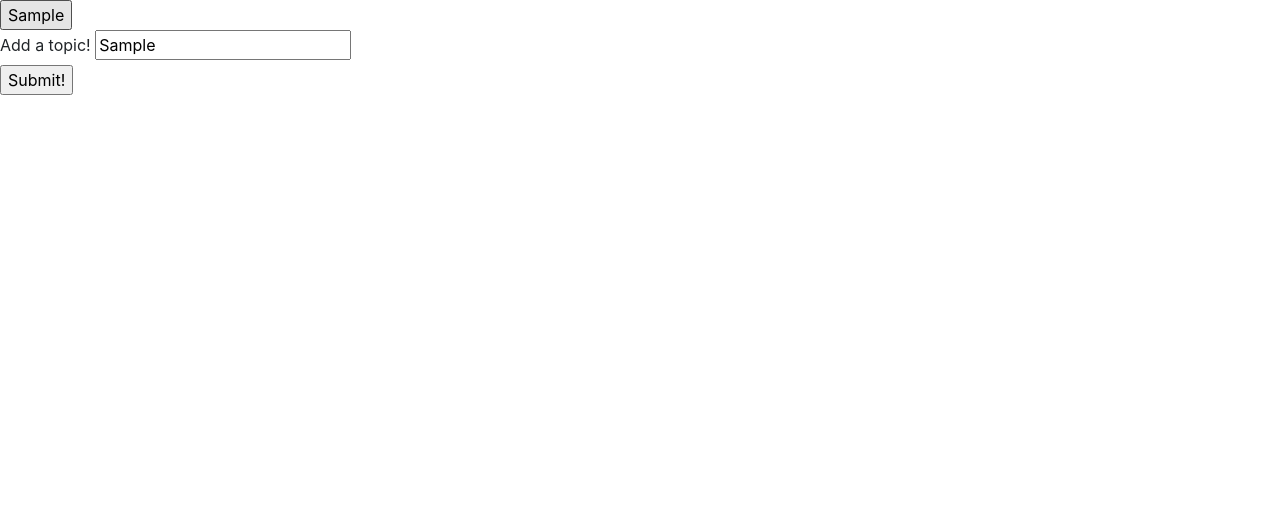
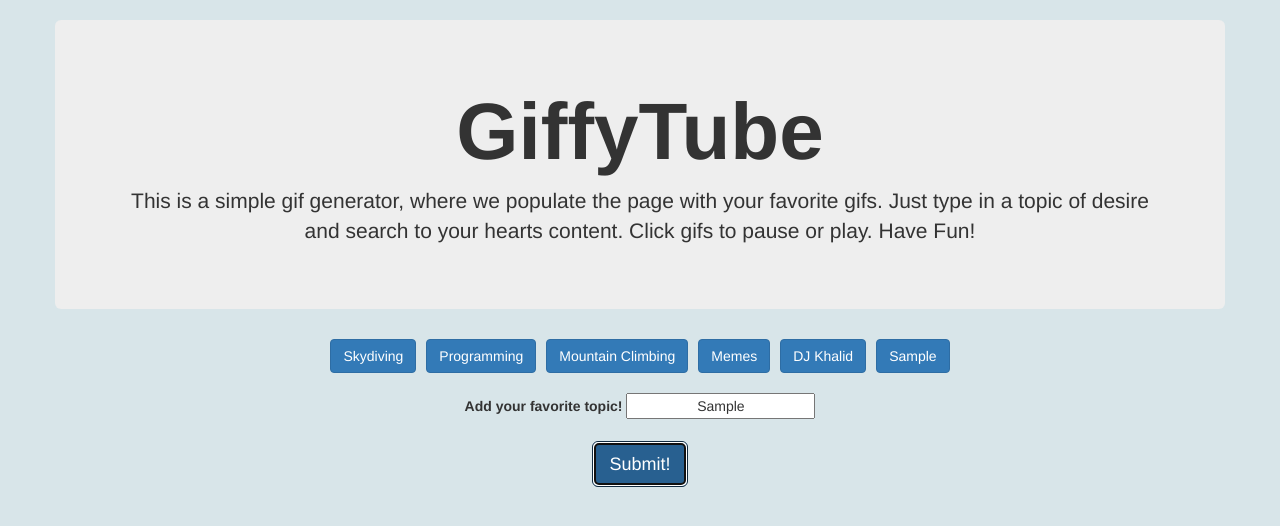
Before and after one commit to ykeanu/GiffyTube, a plain HTML site: page index.html in a window 1280 px wide. Both pictures are taken after typing "Sample" into the empty fields and a click on the button "Submit!". Drawn offline with nearby package versions, Linux system fonts and the light colour scheme.

Commit message:
Fixed default functionality + added basic styling

```diff
--- a/assets/css/style.css
+++ b/assets/css/style.css
@@ -0,0 +1,28 @@
+/*Basic styling*/
+
+* {
+	text-align: center;
+}
+
+body {
+	background-color: #d8e5e9;
+}
+
+.jumbotron h2 {
+	font-size: 80px;
+	font-weight: bold;
+}
+
+button {
+	margin-right: 5px;
+	margin-left: 5px;
+}
+
+.etc {
+	float: left;
+}
+
+.jumbotron h2 {
+	font-size: 80px;
+	font-weight: bold;
+}
--- a/assets/javascript/app.js
+++ b/assets/javascript/app.js
@@ -1,51 +1,45 @@
 $(document).ready(function() {
 
-    var topics = [];
+    // Automatically pre-set topics
+    var topics = ["Skydiving", "Programming", "Mountain Climbing", "Memes", "DJ Khalid"];
 
+    // Accesses Giffy API and places the image on the page
     function displayGifs() {
-        var topic = $(this).attr("data-name");
-        var queryURL = "https://api.giphy.com/v1/gifs/search?q=" + topic + "&api_key=oN3X6jHiRb3vdFf66lYv6z1VmUGL2Hb6&limit=10";
+        var topicSearch = $(this).attr("data-name").replace(" ", "+");
+        var queryURL = "https://api.giphy.com/v1/gifs/search?q=" + topicSearch + "&api_key=oN3X6jHiRb3vdFf66lYv6z1VmUGL2Hb6&limit=9";
         var test = $(this);
          $("#topic-gifs").empty();
 
-
+         // Giffy API call
         $.ajax({
             url: queryURL,
             method: "GET"
         }).done(function(response) {
             for (var i = 0; i < response.data.length; i++) {
-                var topicDiv = $("<div class='etc'>"); //Create container div
-
-                var animateURL = response.data[i].images.fixed_height.url; //Store image
+                var topicDiv = $("<div class='etc col-lg-4 col-md-4 col-sm-6 col-xs-12'>");
+                var animateURL = response.data[i].images.fixed_height.url;
                 var stillURL = response.data[i].images.fixed_height_still.url;
-                var imgTag = $("<img>"); //Create image tag
-                imgTag.attr("src", animateURL); //Create src attritbute to display image
+                var imgTag = $("<img>");
+                imgTag.attr("src", animateURL);
                 imgTag.data("state", "animate");
                 imgTag.data("animate", animateURL);
                 imgTag.data("still", stillURL);
                 imgTag.addClass("animation");
 
-                var rating = "Rating: " + response.data[i].rating;  //Store rating
-                var pTag = $("<p>"); // Create p tag
-                pTag.html(rating); // Insert rating
+                var rating = "Rating: " + response.data[i].rating;
+                var pTag = $("<p>");
+                pTag.html(rating);
 
-                topicDiv.append(imgTag); //Append, adds to the end of elements
-                topicDiv.prepend(pTag); //Prepend, adds to the beginning of elements
+                topicDiv.append(imgTag);
+                topicDiv.prepend(pTag);
 
                 $("#topic-gifs").append(topicDiv);
-
-                // ** TEST **
-                console.log(topicDiv, [i]);
             };
 
-
-        // ** TEST **
-            console.log(response, "GIPHY API");
-            // console.log (response.data.length, "LENGTH");
-            // console.log(response.data[0].images.fixed_height.url);
         });
     }
 
+    // Pause or play gifs
     function animateGifs() {
         var state = $(this).data("state");
         if (state === "still") {
@@ -57,41 +51,37 @@ $(document).ready(function() {
         }
     }
 
-
+    // Generates buttons based on user searches or topics
     function createButtons() {
         $("#topic-buttons").empty();
 
         for (var i = 0; i < topics.length; i++) {
-            var a = $("<button>"); //Create Button
-            a.addClass("topic"); //Adds class to button
-            a.attr("data-name", topics[i]); //Adds a data value to button
-            a.text(topics[i]); //Adds text to button
+            var a = $("<button class='btn btn-primary'>");
+            a.addClass("topic");
+            a.attr("data-name", topics[i]);
+            a.text(topics[i]);
             $("#topic-buttons").append(a);
-
-            // **TEST**
-            // console.log(a);
         }
 
     }
 
-
-
+    // Click the search button to create a topic button based on user search
     $("#add-topic").on("click", function(event) {
         event.preventDefault(); //Prevents default functionality of button
-        var topic = $("#topic-input").val().trim(); //Extact value from text
+        var topic = $("#topic-input").val().trim();
         topics.push(topic);
         createButtons();
 
-        // **TEST**
-        // console.log(topics, "topics");
+    });
+
+    // Generates pre-set topics automatically
+    createButtons();
+
+    // Click a button to populate page
+    $(document).on("click", ".topic", displayGifs);
+
+    // Click on gif to pause or play
+    $(document).on("click", ".animation", animateGifs);
 
 
-    });
-
-
-
-    $(document).on("click", ".topic", displayGifs);
-
-    $(document).on("click", ".animation", animateGifs);
-
 });
--- a/index.html
+++ b/index.html
@@ -4,26 +4,43 @@
 <head>
     <title>Giphy</title>
     <meta name="viewport" content="width=device-width, initial-scale=1">
+    <!--    Meyer web CSS reset -->
     <link rel="stylesheet" type="text/css" href="assets/css/reset.css">
-    <!--    Bootstrap CSS -->
-    <link rel="stylesheet" href="https://maxcdn.bootstrapcdn.com/bootstrap/4.0.0-beta/css/bootstrap.min.css" integrity="sha384-/Y6pD6FV/Vv2HJnA6t+vslU6fwYXjCFtcEpHbNJ0lyAFsXTsjBbfaDjzALeQsN6M" crossorigin="anonymous">
+    <!--    Bootswatch theme based on Bootstrap 4.0 alpha -->
+    <link rel="stylesheet" href="https://bootswatch.com/cerulean/bootstrap.css" crossorigin="anonymous">
+    <!--    Local CSS styling -->
     <link rel="stylesheet" type="text/css" href="assets/css/style.css">
-    <!-- 	<script src="assets/javascript/jquery-3.2.1.min.js"></script> -->
 </head>
 
 <body>
-    <div id="topic-buttons"></div>
-    <form id="topic-form">
-        <label for="topic-input">Add a topic!</label>
-        <input type="text" id="topic-input">
+    <div class="container">
         <br>
-        <button id="add-topic" type="submit">Submit!</button>
-    </form>
-    <div id="topic-gifs">
+        <div class="row">
+            <div class="jumbotron">
+                <h2>GiffyTube</h2>
+                <p>This is a simple gif generator, where we populate the page with your favorite gifs. Just type in a topic of desire and search to your hearts content. Click gifs to pause or play. Have Fun!</p>
+            </div>
+        </div>
+        <div class="row">
+            <div id="topic-buttons" class="col-lg-12 col-md-12 col-sm-12 col-xs-12"></div>
+        </div>
+        <br>
+        <div class="row">
+            <form id="topic-form" class="col-lg-12 col-md-12 col-sm-12 col-xs-12">
+                <label for="topic-input">Add your favorite topic!</label>
+                <input type="text" id="topic-input">
+                <br>
+                <br>
+                <button id="add-topic" type="submit" class="btn btn-primary btn-lg">Submit!</button>
+            </form>
+        </div>
+        <br>
+        <div id="topic-gifs" class="row">
+        </div>
     </div>
-    <!-- jQuery -->
+    <!-- jQuery v3.2.1-->
     <script src="https://cdnjs.cloudflare.com/ajax/libs/jquery/3.2.1/jquery.min.js"></script>
-    <!-- JavaScript -->
+    <!-- Local JavaScript -->
     <script type="text/javascript" src="assets/javascript/app.js"></script>
 </body>
 
```
